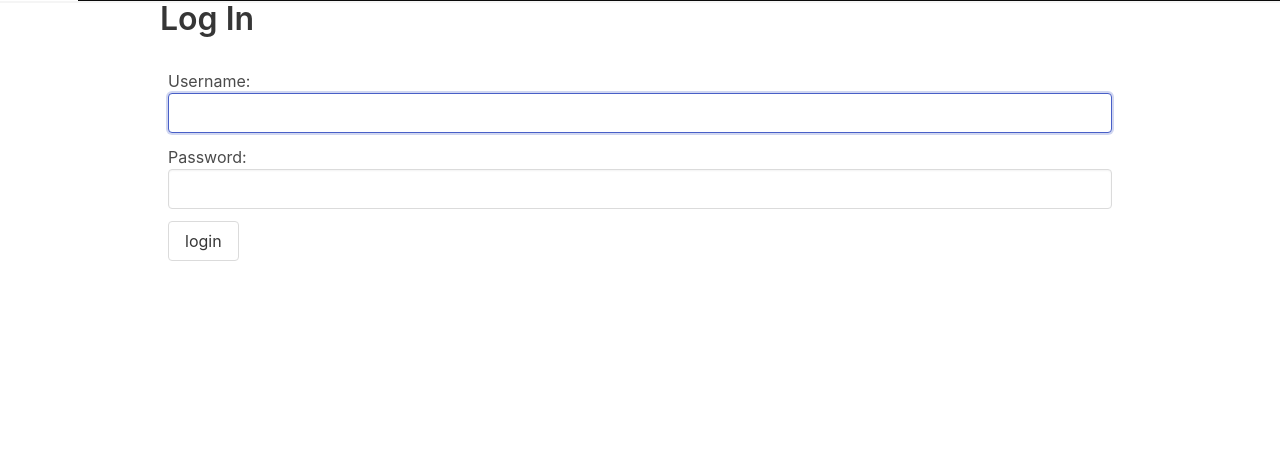
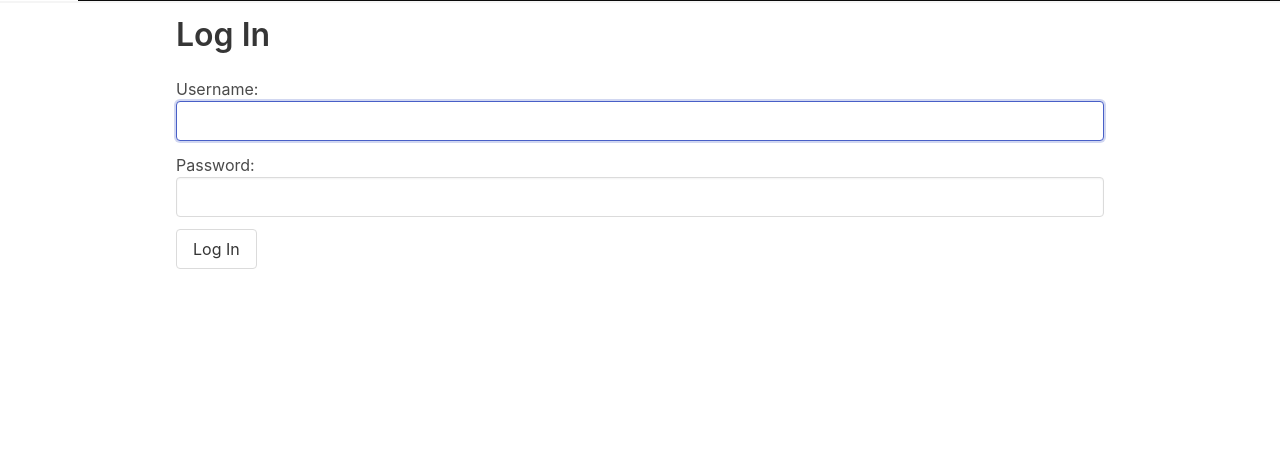
Before and after one commit to roger-davila/keeber, a Django app: page /accounts/login/ in a window 1280 px wide. Shown: the part 51-519 px from the top of the page. Run offline with Django 4.2, Linux system fonts and the light colour scheme.

Commit message:
style login form

```diff
--- a/main_app/templates/registration/login.html
+++ b/main_app/templates/registration/login.html
@@ -1,9 +1,9 @@
 {% extends 'base.html' %}
 
 {% block content %}
-<main class="container is-max-desktop">
-  <h1 class="title">Log In</h1>
+<main class="container is-max-desktop p-2">
   <form class="p-2" method="POST" action="{% url 'login' %}">
+    <h1 class="title">Log In</h1>
     {% csrf_token %}
     {% for field in form %}
      <div class="field">
@@ -14,7 +14,7 @@
         {% endif %}
      </div>
     {% endfor %}
-    <input type="submit" class="button" value="login">
+    <button class="button" type="submit">Log In</button>
     <input type="hidden" name="next" value="{{ next }}">
   </form>
 </main>
```
